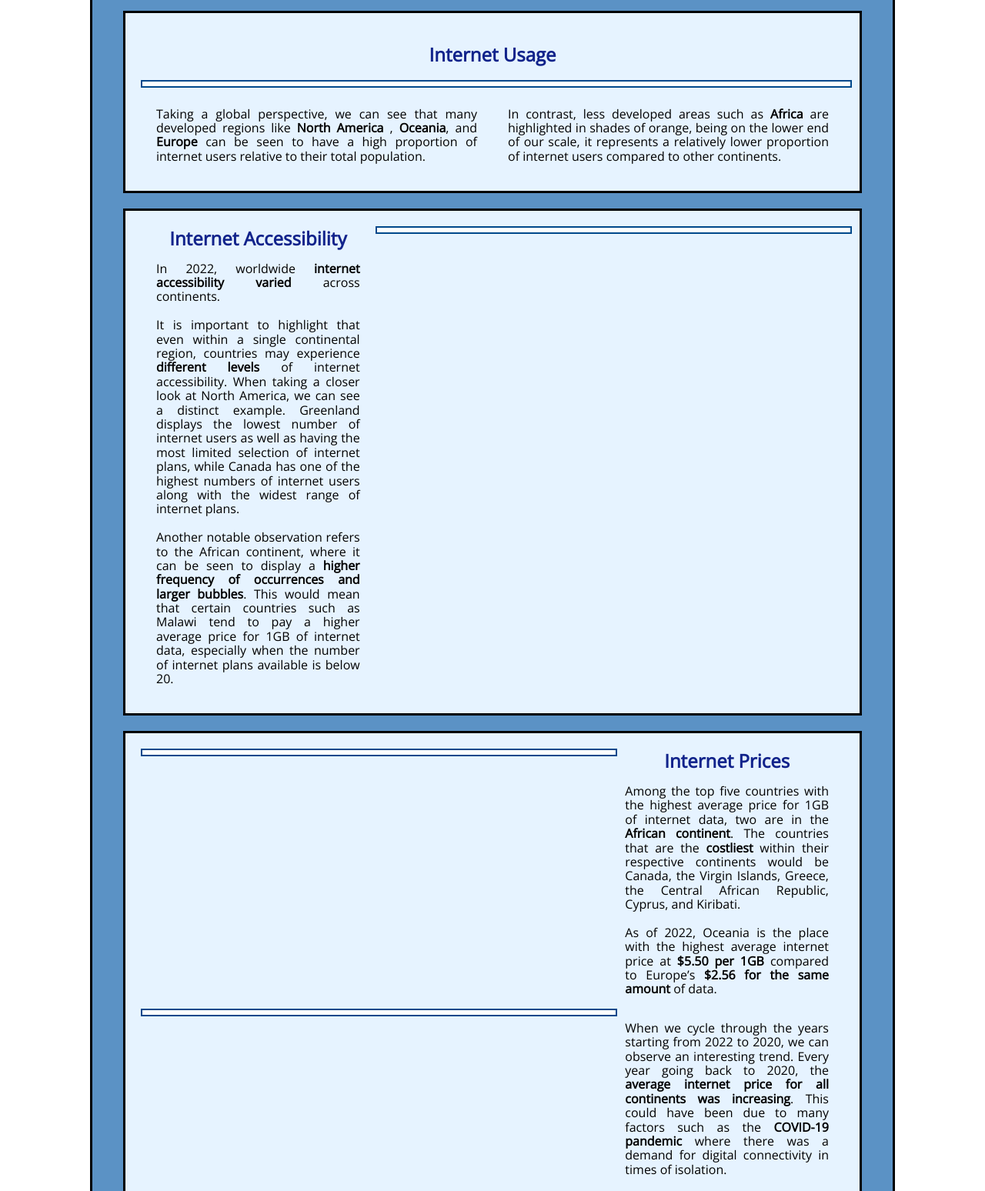
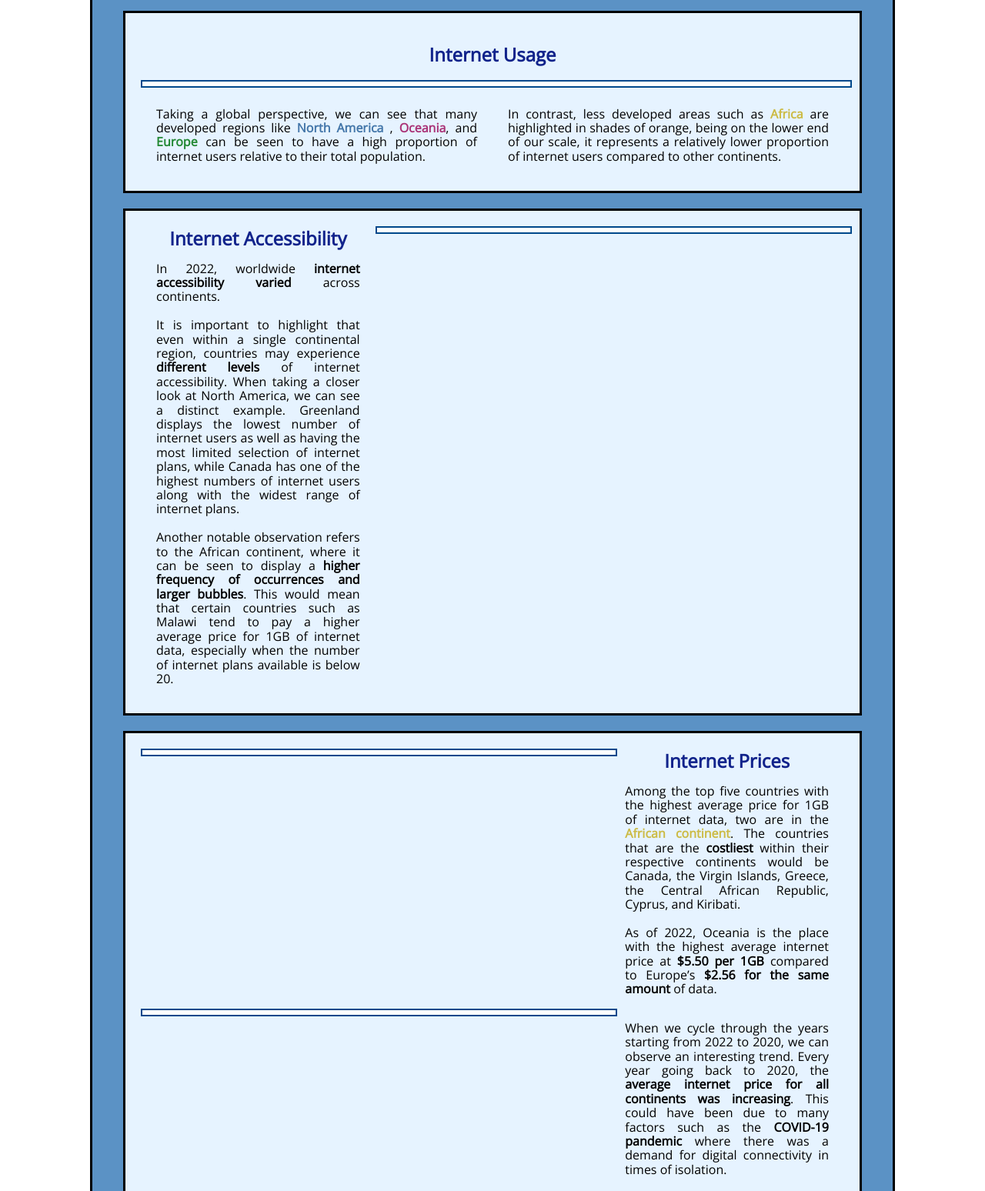
Before and after one commit to sngu0034/3179, a plain HTML site: page index.html in a window 1280 px wide. Shown: the part 260-1808 px from the top of the page at 77% size. Drawn offline with nearby package versions, Linux system fonts and the light colour scheme; a script that the page names is missing.

Commit message:
Update index.html
changed colour of descriptions

```diff
--- a/index.html
+++ b/index.html
@@ -62,8 +62,8 @@
           <div class="pure-u-1-2">
             <div class="description description-left">
               <p>
-                Taking a global perspective, we can see that many developed regions like <b>North America</b>
-                , <b>Oceania</b>, and <b>Europe</b> can be seen to have a high proportion of internet
+                Taking a global perspective, we can see that many developed regions like <span style="color: #4477AA"><b>North America</b></span>
+                , <span style="color: #AA3377"><b>Oceania</b></span>, and <span style="color: #228833"><b>Europe</b></span> can be seen to have a high proportion of internet
                 users relative to their total population.
               </p>
             </div>
@@ -72,7 +72,7 @@
           <div class="pure-u-1-2">
             <div class="description description-right">
               <p>
-                In contrast, less developed areas such as <b>Africa</b> are highlighted in shades of
+                In contrast, less developed areas such as <span style="color: #CCBB44"><b>Africa</b></span> are highlighted in shades of
                 orange, being on the lower end of our scale, it represents a relatively lower
                 proportion of internet users compared to other continents.
               </p>
@@ -120,7 +120,7 @@
               <h2>Internet Prices</h2>
               <p>
                 Among the top five countries with the highest average price for 1GB of internet data,
-                two are in the <b>African continent</b>. The countries that are the <b>costliest</b> within their
+                two are in the <span style="color: #CCBB44"><b>African continent</b></span>. The countries that are the <b>costliest</b> within their
                 respective continents would be Canada, the Virgin Islands, Greece, the Central
                 African Republic, Cyprus, and Kiribati.
                 <br><br>
@@ -152,7 +152,7 @@
           <div class="description description-left">
             <h2>Internet Speed</h2>
             <p>
-              <b>Oceania</b> takes the top spot as the continent with the fastest average internet speed,
+              <span style="color: #AA3377"><b>Oceania</b></span> takes the top spot as the continent with the fastest average internet speed,
               closely followed by Europe and Asia. While North and South America both display
               comparable average internet speeds, were just below the cut-off for the top three spots.
               <br><br>
```
